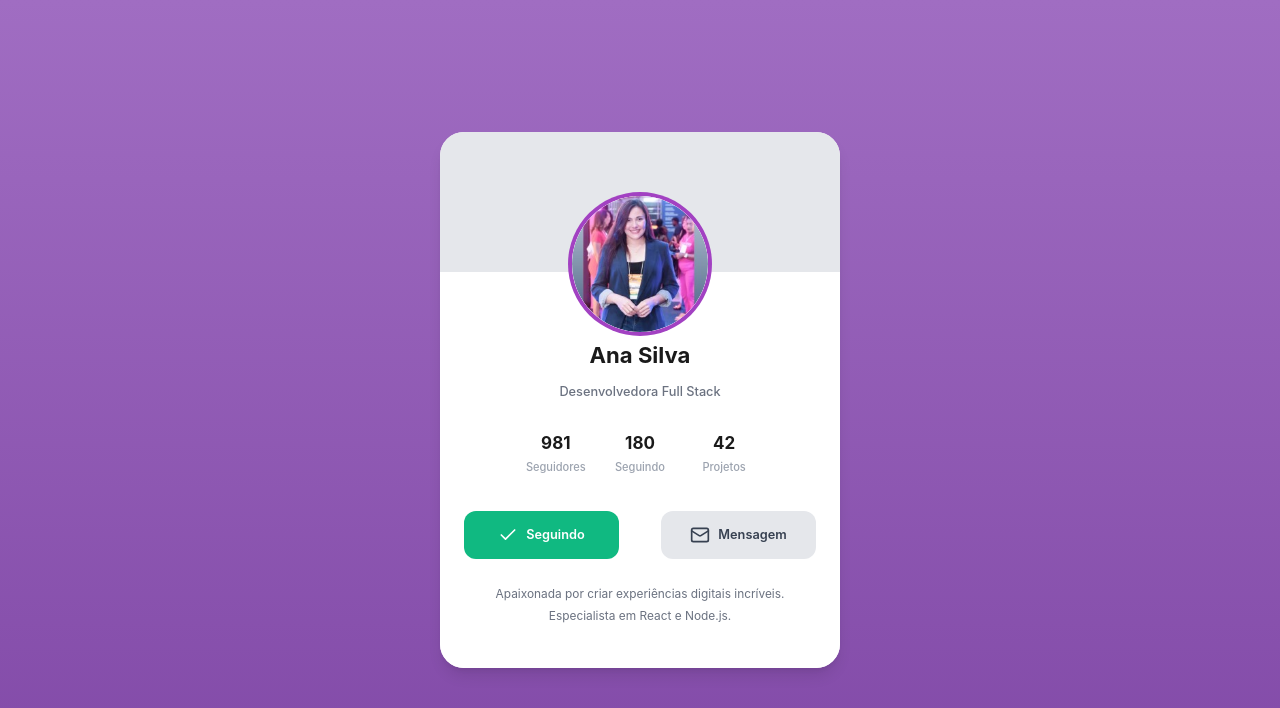
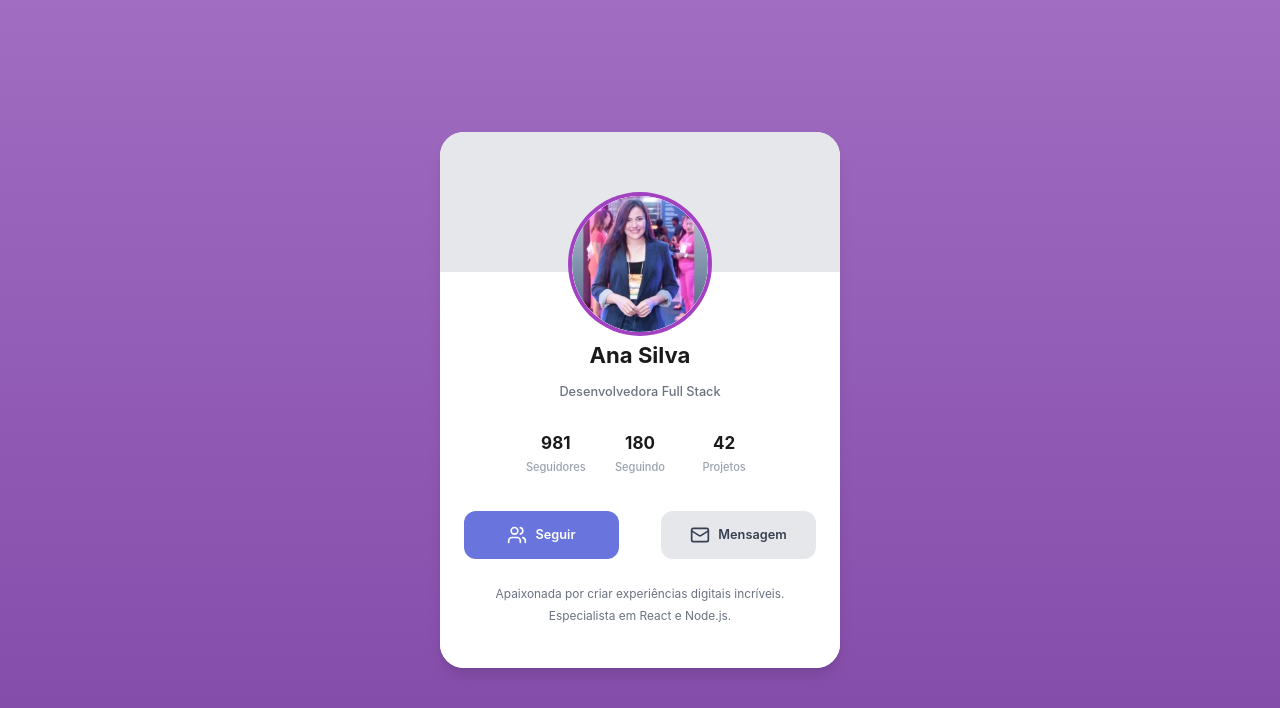
Before and after one commit to RaoniDCunha/desafio_frontend_fusion_front, a Next.js app: page / in a window 1280 px wide. Both pictures are taken after a click on the element "Seguindo". Shown: the top 708 px of the page. Built offline with nearby package versions, Linux system fonts and the light colour scheme.

Commit message:
Feat: Adicionado estados do Botão no ProfileCard

```diff
--- a/src/components/ProfileCard/index.tsx
+++ b/src/components/ProfileCard/index.tsx
@@ -1,10 +1,14 @@
+"use client";
+
 import React, { ReactNode } from 'react';
 import { ProfileCardButton } from '../ProfileCardButton';
-import { Check, Mail } from 'lucide-react';
+import { Check, Mail,Users } from 'lucide-react';
 import { CardNumbersInformation } from '../CardNumbersInformation';
 import Image from "next/image";
+import { useState } from "react";
 
-// Interface definindo tudo o que o componente pode receber
+
+
 interface ProfileCardProps {
 
 }
@@ -12,6 +16,14 @@ interface ProfileCardProps {
 export function ProfileCard({
 
 }: ProfileCardProps) {
+
+    const [isFollowing, setIsFollowing] = useState(false);
+
+
+    const handleToggleFollow = () => {
+        setIsFollowing(!isFollowing);
+    };
+
   return (
            <div className="w-[400px] h-[535.78px] rounded-[24px] bg-white shadow-lg flex flex-col">
 
@@ -54,7 +66,13 @@ export function ProfileCard({
 
                 {/* 5. Row de 2 Botões */}
                 <div className="flex justify-between w-[352px] h-[48px] mb-[24px]">
-                  <ProfileCardButton texto={"Seguindo"} icone={<Check size={20} color="#FFFFFF" />} corFundo={"#10B981"} corTexto={"#FFFFFF"} />
+
+                {isFollowing ? (
+                    <ProfileCardButton texto={"Seguir"} icone={<Users size={20} color="#FFFFFF" />} corFundo={"#6975DD"} corTexto={"#FFFFFF"}  onClick={handleToggleFollow}/>
+                ) : (
+                    <ProfileCardButton texto={"Seguindo"} icone={<Check size={20} color="#FFFFFF" />} corFundo={"#10B981"} corTexto={"#FFFFFF"} onClick={handleToggleFollow} />
+                )}
+
                   <ProfileCardButton texto={"Mensagem"} icone={<Mail size={20} color="#374151" />} corFundo={"#E5E7EB"} corTexto={"#374151"} />
                 </div>
 
```
